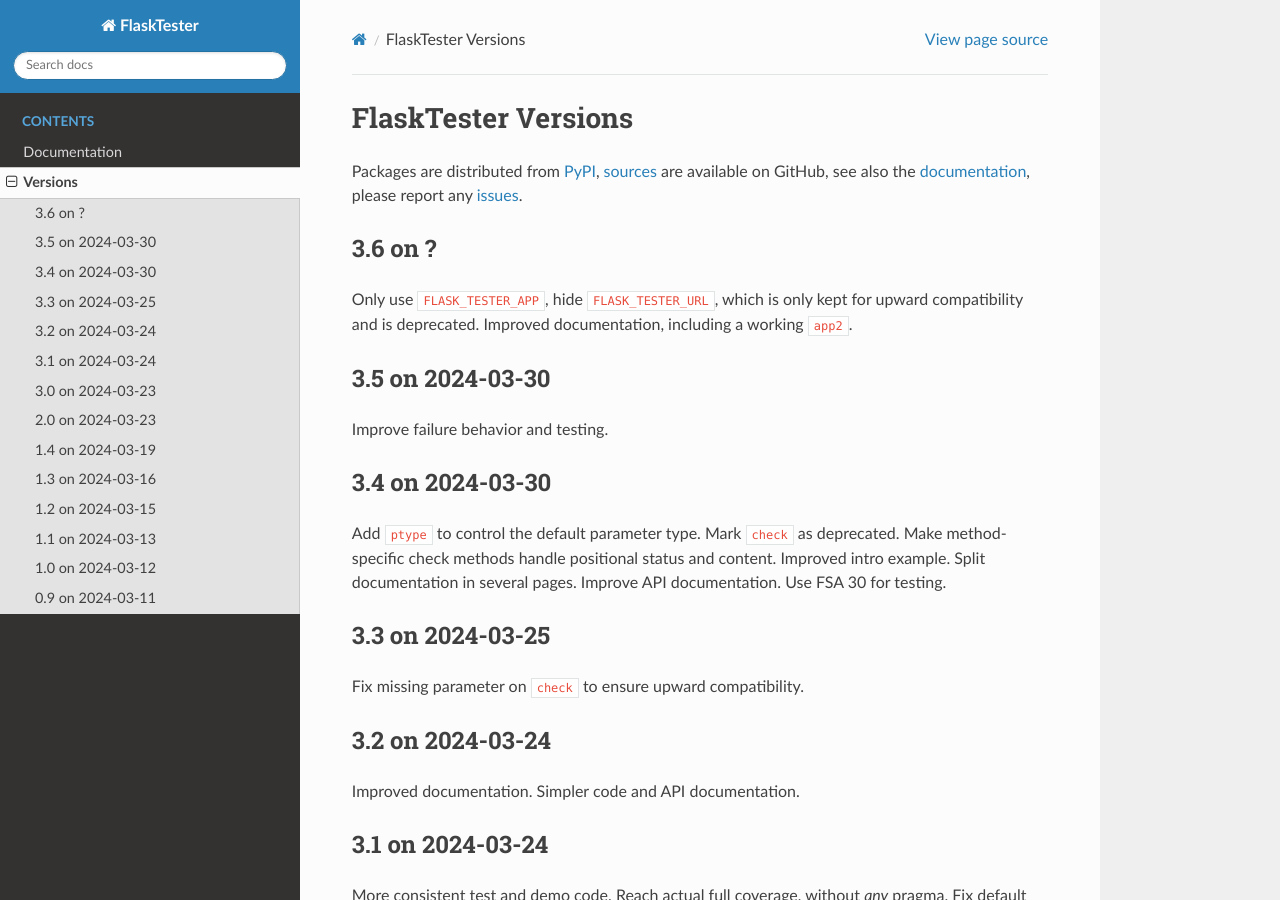
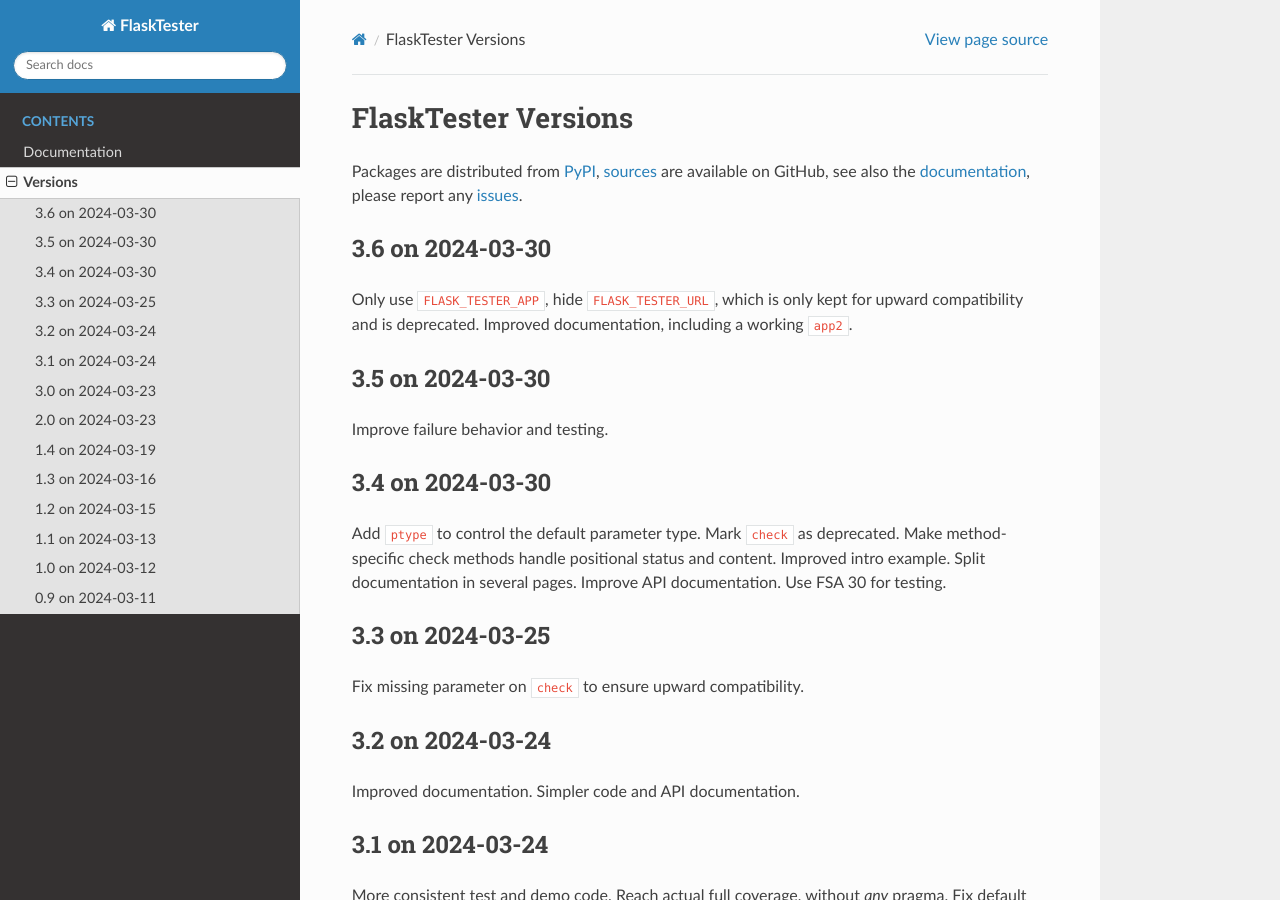
Before and after one commit to zx80/flask-tester, a Sphinx documentation site: the page built from docs/versions.md, in a window 1280 px wide and 900 px high. Built offline with Sphinx 7.4.7 and the Read the Docs theme 2.0.0, drawn with Linux system fonts in a browser that asks for light colours; pages that are not in the unit, such as notebooks, are missing from menus.

Commit message:
yet another release today

```diff
--- a/docs/versions.md
+++ b/docs/versions.md
@@ -5,7 +5,7 @@
 see also the [documentation](https://zx80.github.io/flask-tester/),
 please report any [issues](https://github.com/zx80/flask-tester/issues).
 
-## 3.6 on ?
+## 3.6 on 2024-03-30
 
 Only use `FLASK_TESTER_APP`, hide `FLASK_TESTER_URL`, which is only kept for
 upward compatibility and is deprecated.
```
